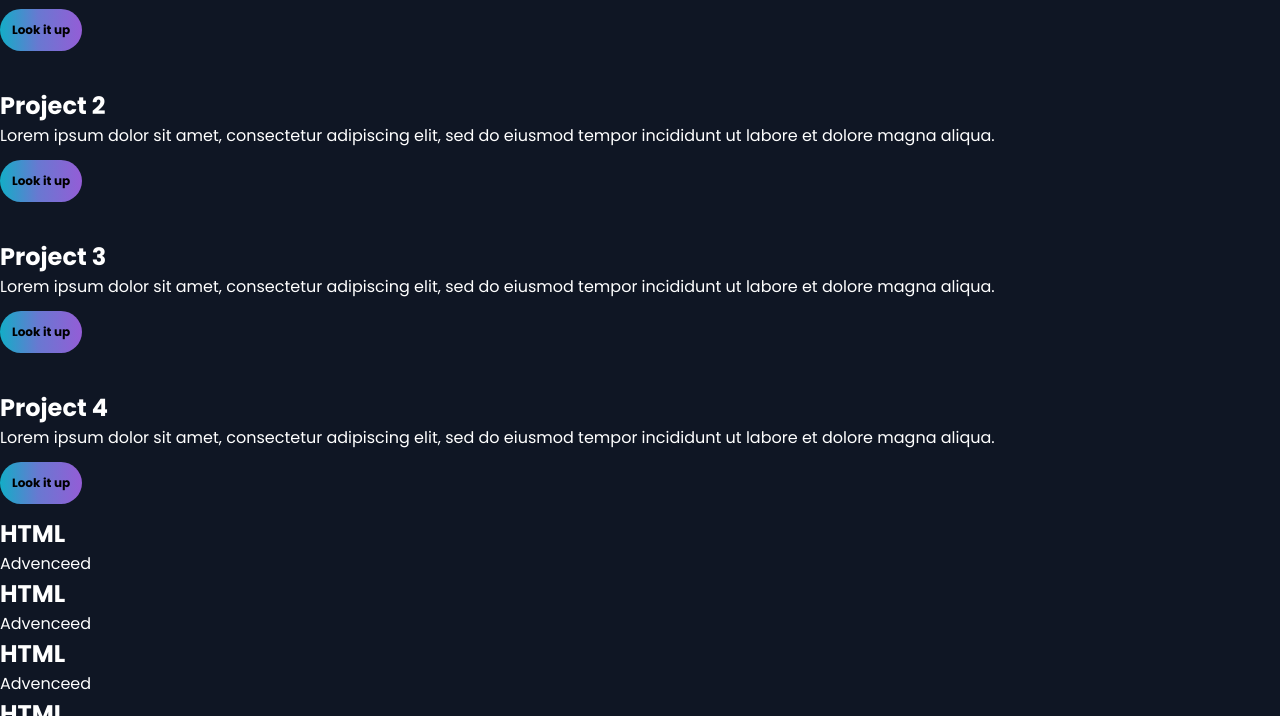
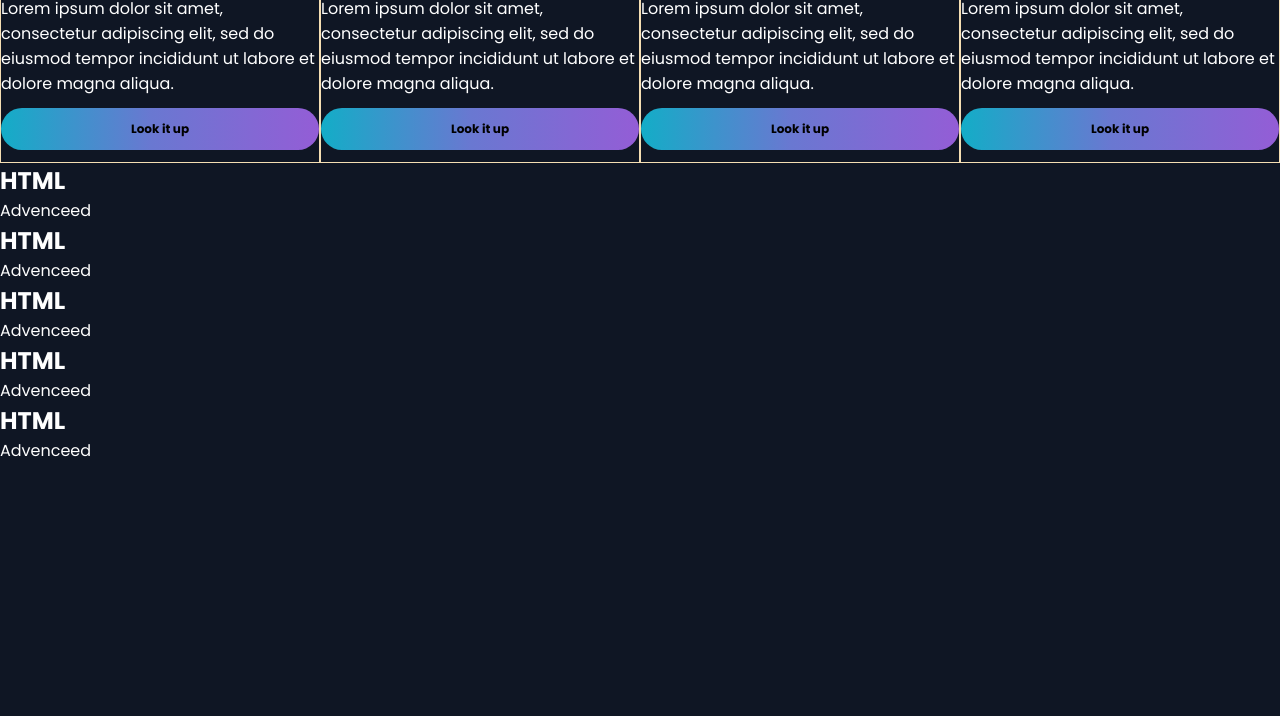
Before and after one commit to DonateII0/portfolio, a plain HTML site: page index.html in a window 1280 px wide. Shown: the part 604-1320 px from the top of the page. After the commit the page ends 1067 px from the top, so only its background shows below. Drawn offline with Linux system fonts and the light colour scheme.

Commit message:
Card section - in progress

```diff
--- a/index.html
+++ b/index.html
@@ -41,7 +41,9 @@
             </div>
             <div></div>
         </div>
+        <h1>Projects</h1>
         <div class="projects">
+
             <div class="projects__card">
                 <img src="" alt="">
                 <h2>Project 1</h2>
--- a/style.css
+++ b/style.css
@@ -100,3 +100,16 @@ button {
     background: rgb(19, 173, 199);
     background: linear-gradient(90deg, rgba(19, 173, 199, 1) 0%, rgba(105, 120, 209, 1) 47%, rgba(148, 93, 214, 1) 100%);
 }
+
+.projects {
+    display: flex;
+    flex-wrap: wrap;
+}
+
+.projects__card {
+    width: 5em;
+    border: 1px solid wheat;
+    display: flex;
+    flex-direction: column;
+    flex: 1;
+}
```
